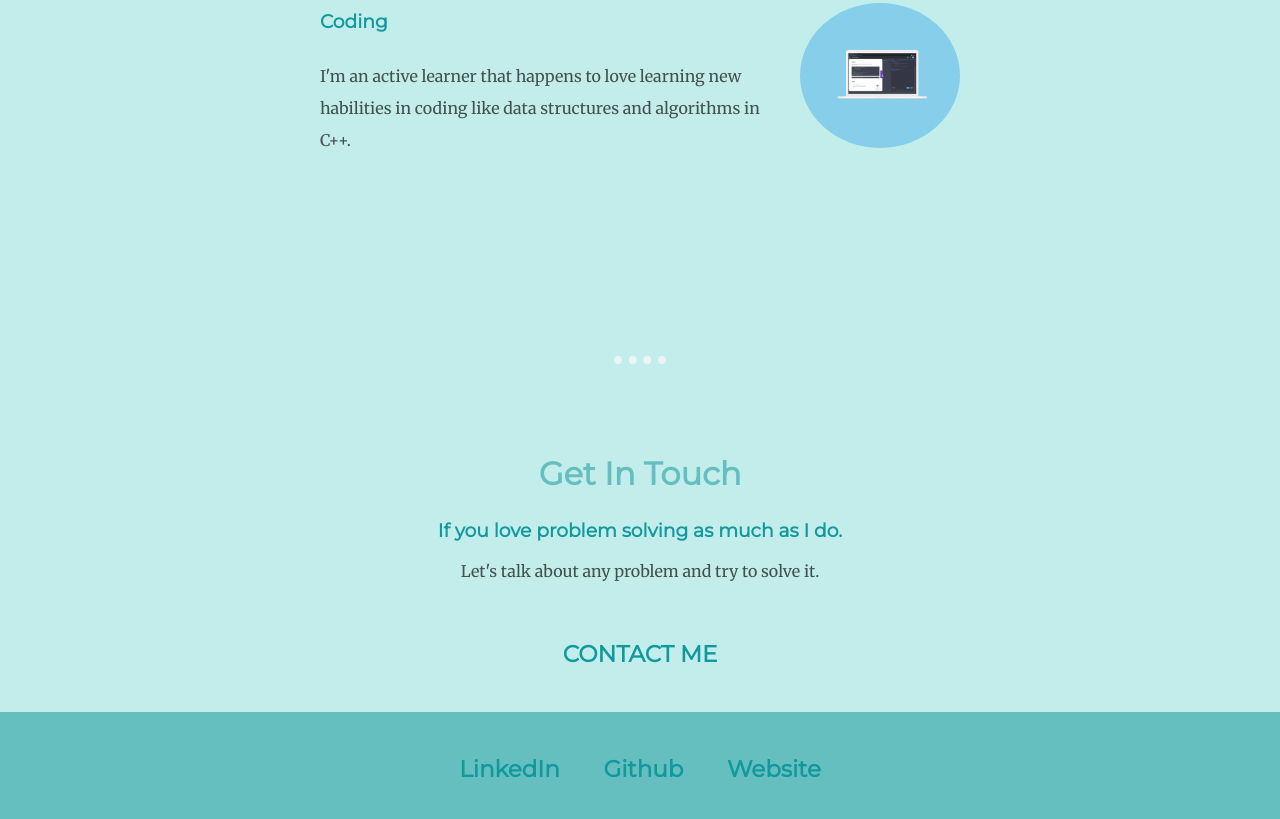
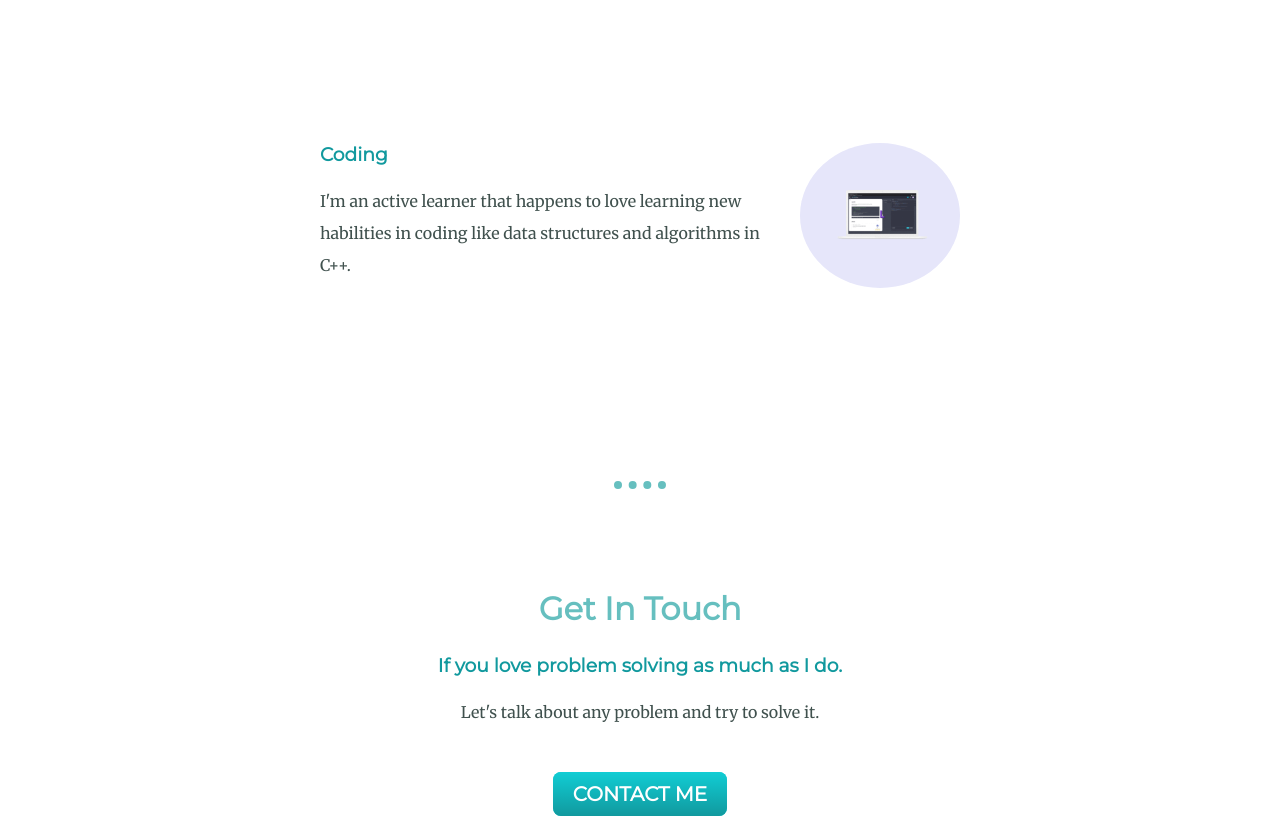
Before and after one commit to acastellanos95/cv, a plain HTML site: page index.html in a window 1280 px wide. Shown: the part 1705-2524 px from the top of the page. Drawn offline with Linux system fonts and the light colour scheme.

Commit message:
new css style and new colors

```diff
--- a/css/styles.css
+++ b/css/styles.css
@@ -1,11 +1,17 @@
 body {
   margin: 0;
+  color: #40514E;
   text-align: center;
   font-family: 'Merriweather', serif;
 }
 
+.top-description {
+  width: 30%;
+  margin: auto;
+}
+
 p {
-  color: #40514E;
+  line-height: 2;
 }
 
 h1 {
@@ -40,7 +46,7 @@ a {
 }
 
 .gif-atom {
-  background-color: #e43f5a;
+  background-color: lavender;
   border-radius: 50%;
   width: 25%;
   float: left;
@@ -48,7 +54,7 @@ a {
 }
 
 .gif-coding {
-  background-color: skyblue;
+  background-color: lavender;
   border-radius: 50%;
   width: 25%;
   float: right;
@@ -62,11 +68,16 @@ a {
 }
 
 .middle-container {
-  background-color: #c3edea;
+  padding: 100px 0;
+  background-color: white;
 }
 
 .bottom-container {
   background-color: #66bfbf;
+}
+
+.bottom-container a{
+  color: white;
 }
 
 .bottom-container p {
@@ -77,10 +88,10 @@ a {
 
 hr {
   margin-top: 100px;
-  margin-bottom: 90px;
+  margin-bottom: 100px;
   border-style: dotted none none none;
   border-top-width: 8px;
-  border-color: #EAF6F6;
+  border-color: #66bfbf;
   width: 4%;
 }
 
@@ -88,7 +99,6 @@ hr {
   width: 50%;
   margin: 100px auto 200px;
   text-align: left;
-  line-height: 2;
 }
 
 .pro {
@@ -114,36 +124,28 @@ hr {
 }
 
 .btn {
-   background: #C3EDEA;
-   background-image: -webkit-linear-gradient(top, #C3EDEA, #66BFBF);
-   background-image: -moz-linear-gradient(top, #C3EDEA, #66BFBF);
-   background-image: -ms-linear-gradient(top, #C3EDEA, #66BFBF);
-   background-image: -o-linear-gradient(top, #C3EDEA, #66BFBF);
-   background-image: linear-gradient(to bottom, #C3EDEA, #66BFBF);
-   -webkit-border-radius: 20px;
-   -moz-border-radius: 20px;
-   border-radius: 20px;
-   color: #FFFFFF;
-   font-family: Open Sans;
-   font-size: 40px;
-   font-weight: 100;
-   padding: 29px;
-   text-decoration: none;
-   display: inline-block;
-   cursor: pointer;
-   text-align: center;
+  background: #11cdd4;
+  background-image: -webkit-linear-gradient(top, #11cdd4, #11999e);
+  background-image: -moz-linear-gradient(top, #11cdd4, #11999e);
+  background-image: -ms-linear-gradient(top, #11cdd4, #11999e);
+  background-image: -o-linear-gradient(top, #11cdd4, #11999e);
+  background-image: linear-gradient(to bottom, #11cdd4, #11999e);
+  -webkit-border-radius: 8;
+  -moz-border-radius: 8;
+  border-radius: 8px;
+  font-family: 'Montserrat', sans-serif;
+  color: #ffffff;
+  font-size: 20px;
+  padding: 10px 20px 10px 20px;
+  text-decoration: none;
 }
 
 .btn:hover {
-   border: solid #FFFFFF 1px;
-   background: #66BFBF;
-   background-image: -webkit-linear-gradient(top, #66BFBF, #C3EDEA);
-   background-image: -moz-linear-gradient(top, #66BFBF, #C3EDEA);
-   background-image: -ms-linear-gradient(top, #66BFBF, #C3EDEA);
-   background-image: -o-linear-gradient(top, #66BFBF, #C3EDEA);
-   background-image: linear-gradient(to bottom, #66BFBF, #C3EDEA);
-   -webkit-border-radius: 20px;
-   -moz-border-radius: 20px;
-   border-radius: 20px;
-   text-decoration: none;
+  background: #30e3cb;
+  background-image: -webkit-linear-gradient(top, #30e3cb, #2bc4ad);
+  background-image: -moz-linear-gradient(top, #30e3cb, #2bc4ad);
+  background-image: -ms-linear-gradient(top, #30e3cb, #2bc4ad);
+  background-image: -o-linear-gradient(top, #30e3cb, #2bc4ad);
+  background-image: linear-gradient(to bottom, #30e3cb, #2bc4ad);
+  text-decoration: none;
 }
--- a/index.html
+++ b/index.html
@@ -21,7 +21,7 @@
 
   <div class="middle-container">
     <div class="profile">
-      <img src="images/profile_picture.jpeg" alt="img-profile" style="border-radius: 50%;">
+      <img class="profile-picture" src="images/profile_picture.jpeg" alt="img-profile" style="border-radius: 50%;">
       <h2>Hello.</h2>
       <p class="top-description">I'm a physicist that loves coding and solving problems.</p>
     </div>
```
